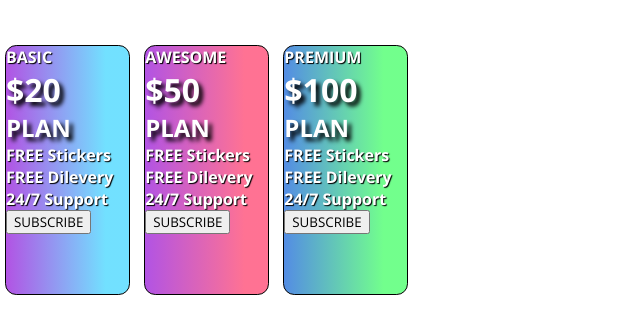
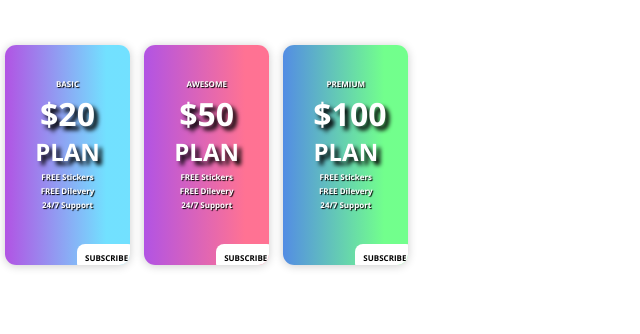
Before and after one commit to RudyRmz/practicas-maquetado, a plain HTML site: page practica4/index.html in a window 1280 px wide. Shown: the whole page, without its empty margins (0-640 px from the left). Drawn offline with nearby package versions, Linux system fonts and the light colour scheme.

Commit message:
se agrearon animaciones al boton y detalles en CSS

```diff
--- a/practica4/styles.css
+++ b/practica4/styles.css
@@ -5,7 +5,7 @@
 }
 
 body{
-    /* background-color: black; */
+    /* background: black; */
     min-height: 100vh;
     padding: 40px 0;
     font-weight: bold;
@@ -14,16 +14,21 @@ body{
 
 .card__container > *{
     width: 125px;
-    height: 250px;
+    height: 220px;
+    padding: 30px;
     display: inline-block;
     margin: 5px;
-    border: 1px solid black;
+    align-items: center;
     border-radius: .7em;
     color: #fff;
+    overflow: hidden;
+    box-shadow: 0px 1px 10px rgba(0, 0, 0, 0.2);
+    transition: all .4s ease;
 }
 
 h1, h2 {
     text-shadow: 4px 4px 4px black;
+    text-align: center;
 }
 
 .card__pricing-table--blue{
@@ -40,3 +45,26 @@ h1, h2 {
     background: rgb(2,86,215);
     background: linear-gradient(90deg, rgba(2,86,215,0.6783088235294117) 0%, rgba(0,255,48,0.5522584033613445) 81%);
 }
+
+.card__paragraph{
+    margin: 3px;
+    font-size: 8px;
+    text-align: center;
+}
+
+.card__button{
+    background-color: #fff;
+    cursor: pointer;
+    border: none;
+    font-size: 8px;
+    font-weight: bold;
+    border-radius: 8px;
+    padding: 8px;
+    position: relative;
+    top: 31px;
+    left: 42px;
+}
+
+.card__button:hover{
+    transform: translate(-60%);
+}
```
